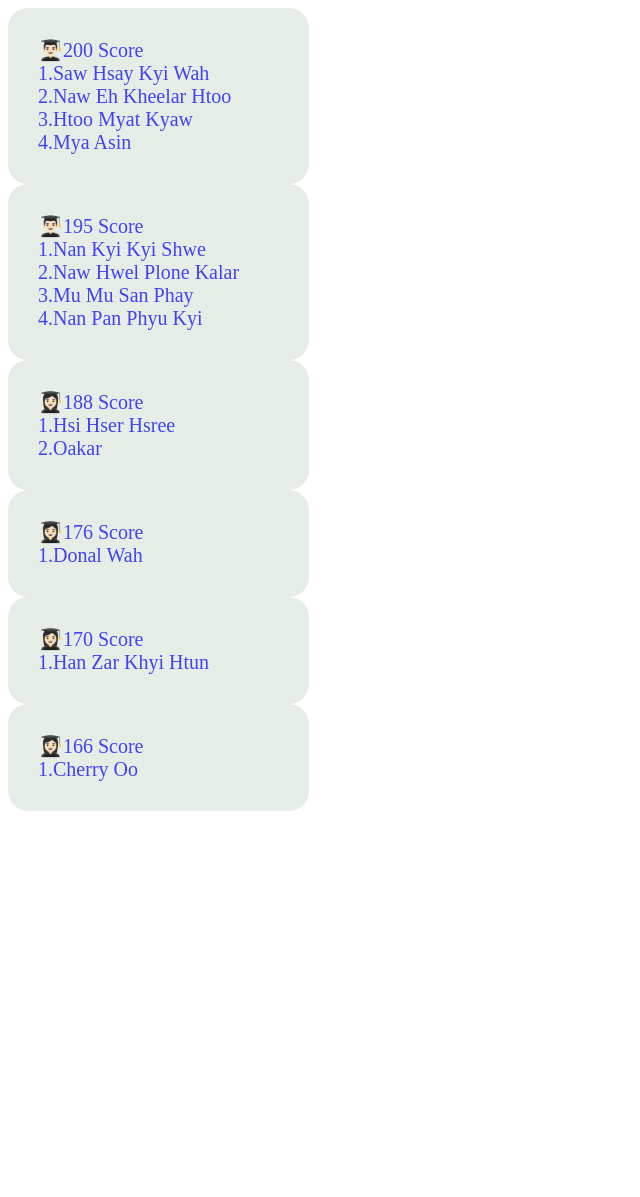
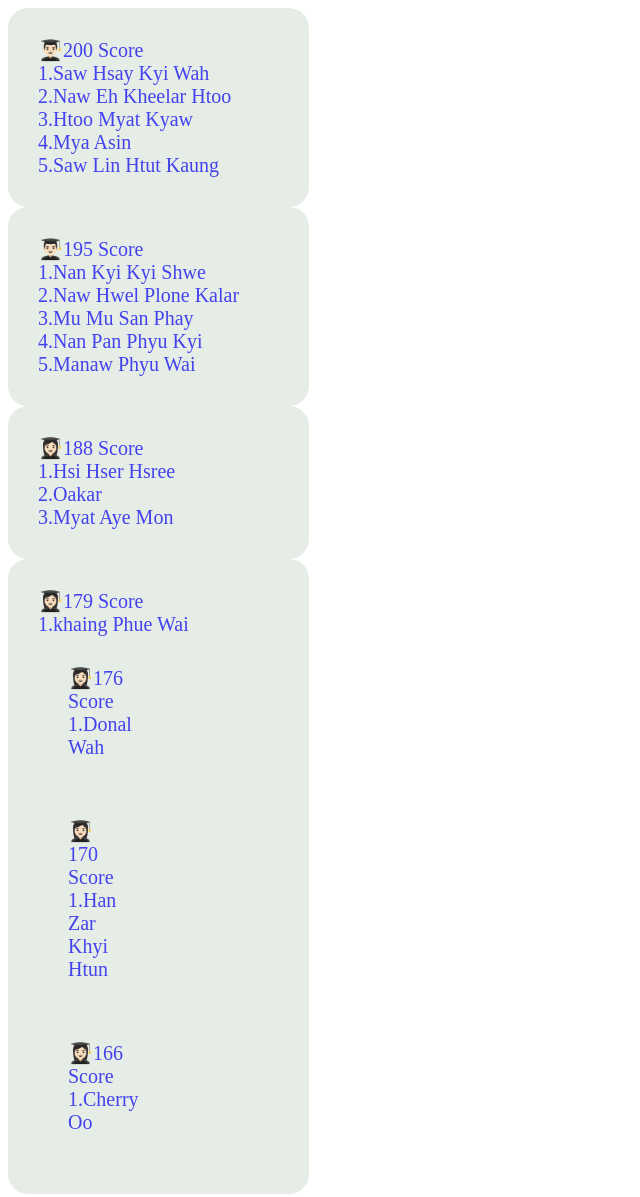
Before and after one commit to 093-1971157mya/Mathematics, a plain HTML site: page index.html in a window 1280 px wide. Shown: the whole page, without its empty margins (0-640 px from the left). Before the commit the page ends 819 px from the top, so only its background shows below. Drawn offline with Linux system fonts and the light colour scheme.

Commit message:
added information

```diff
--- a/index.html
+++ b/index.html
@@ -40,6 +40,7 @@
                 <div>2.Naw Eh Kheelar Htoo</div>
                 <div>3.Htoo Myat Kyaw</div>
                 <div>4.Mya Asin</div>
+                <div>5.Saw Lin Htut Kaung</div>
 
 
         </div class="box">
@@ -53,6 +54,7 @@
           <div>2.Naw Hwel Plone Kalar</div>
           <div>3.Mu Mu San Phay</div>
           <div>4.Nan Pan Phyu Kyi</div>
+          <div>5.Manaw Phyu Wai</div>
 
 
 
@@ -64,14 +66,18 @@
                 <div>👩🏻‍🎓188 Score</div>
                 <div>1.Hsi Hser Hsree</div>
                 <div>2.Oakar</div>
+                <div>3.Myat Aye Mon</div>
               </div class="boxes">
             </div class="box">
+            <div class="boxes">
+                <div class="box">
+                <div>👩🏻‍🎓179 Score</div>
+                <div>1.khaing Phue Wai</div>
+
 
             <div class="boxes">
               <div class="box">
                 <div>👩🏻‍🎓176 Score</div>
-
-
                 <div>1.Donal Wah</div>
             </div class="box">
         </div class="boxes">
```
